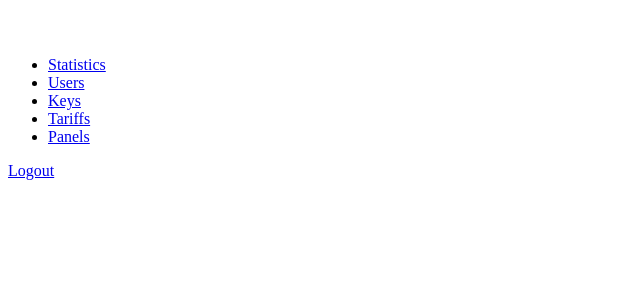
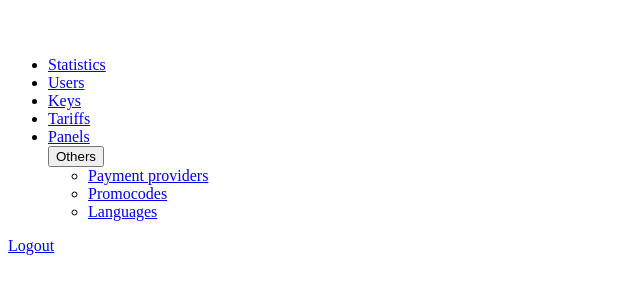
Before and after one commit to gunsh1p/marzban-shop, a Python web app: template app/templates/header.html in a window 1280 px wide. Shown: the top 300 px of the page, without its empty margins (0-640 px from the left). Run offline with Jinja, Linux system fonts and the light colour scheme; the template is opened without the code that fills it, so the values that code supplies are empty.

Commit message:
Add others (paymetn providers, promocodes and languages tabs)

```diff
--- a/app/templates/header.html
+++ b/app/templates/header.html
@@ -6,10 +6,20 @@
     </div>
     <ul class="nav col-12 col-md-auto mb-2 justify-content-center mb-md-0">
         <li class="nav-item"><a href="/statistics/" class="nav-link px-2 {% if statistics %}link-secondary{% endif %}">Statistics</a></li>
-        <li class="nav-item"><a href="/users/" class="nav-link px-2 {% if users %}active{% endif %}">Users</a></li>
+        <li class="nav-item"><a href="/users/" class="nav-link px-2 {% if users %}link-secondary{% endif %}">Users</a></li>
         <li class="nav-item"><a href="/keys/" class="nav-link px-2 {% if keys %}link-secondary{% endif %}">Keys</a></li>
         <li class="nav-item"><a href="/tariffs/" class="nav-link px-2 {% if tariffs %}link-secondary{% endif %}">Tariffs</a></li>
         <li class="nav-item"><a href="/panels/" class="nav-link px-2 {% if panels %}link-secondary{% endif %}">Panels</a></li>
+        <div class="dropdown nav-item">
+            <button class="btn {% if another %}link-secondary{% else %}link-active{% endif %} nav-link px-2 dropdown-toggle" type="button" data-bs-toggle="dropdown" aria-expanded="false">
+                Others
+            </button>
+            <ul class="dropdown-menu">
+                <li><a class="dropdown-item" href="/providers/">Payment providers</a></li>
+                <li><a class="dropdown-item" href="/promocodes/">Promocodes</a></li>
+                <li><a class="dropdown-item" href="/languages/">Languages</a></li>
+            </ul>
+        </div>
     </ul>
     <div class="col-md-3 text-end">
         <a class="btn btn-outline-danger me-2" href="/auth/logout">Logout</a>
```
